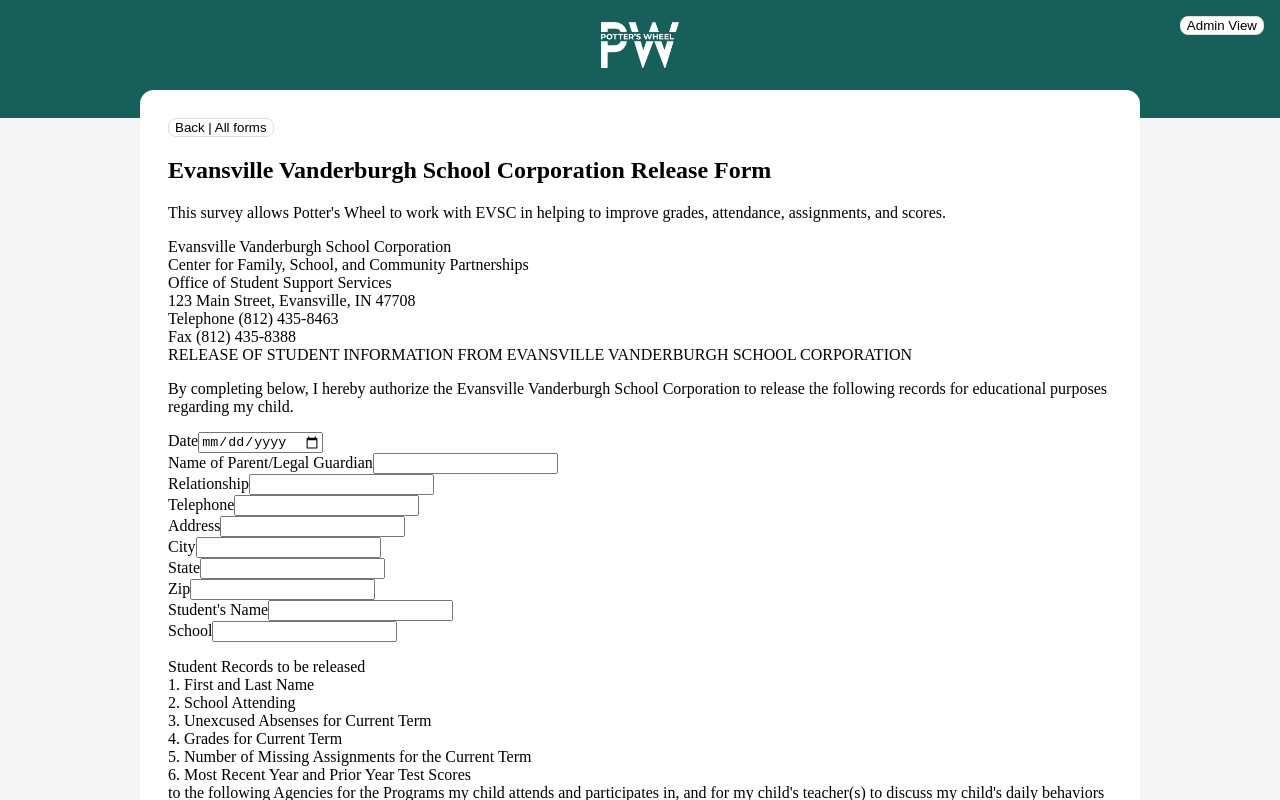
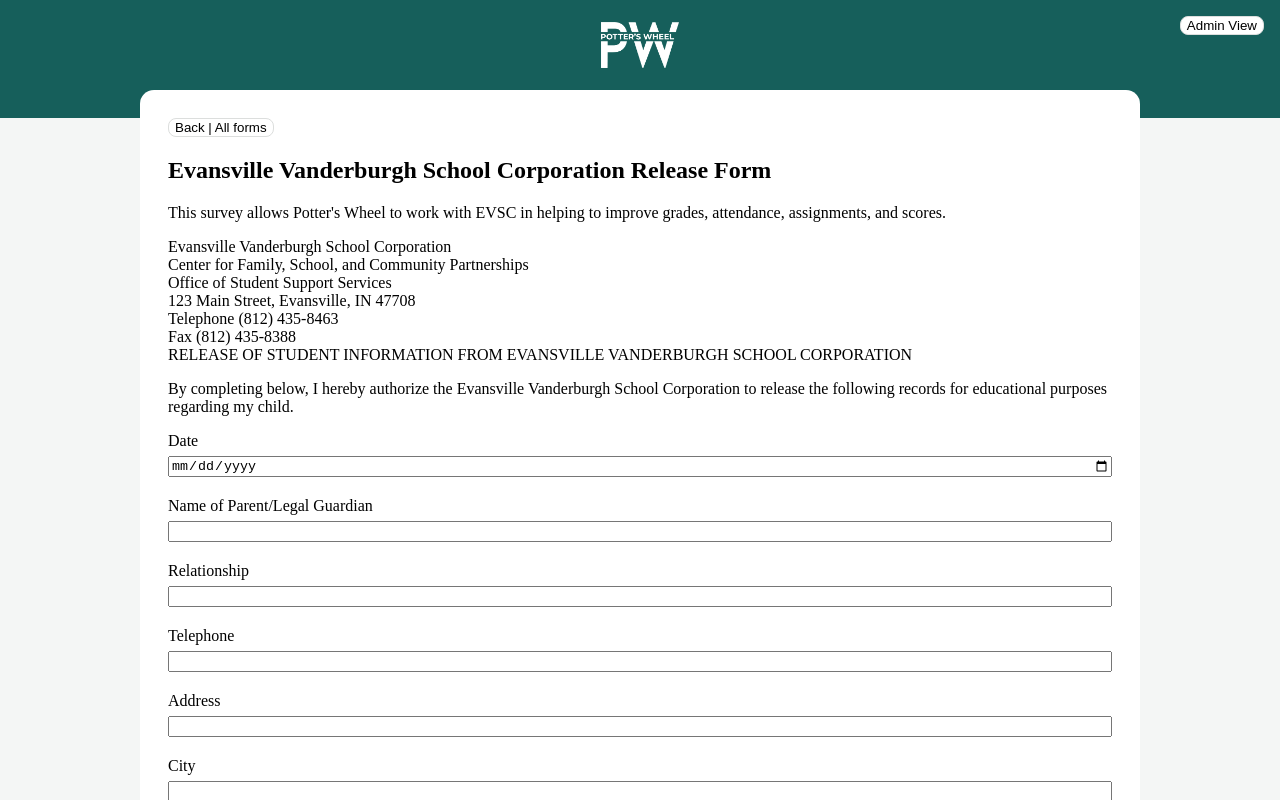
Before and after one commit to andrew-s-thompson/CS499-PottersForms, a React (Vite) app: page / in a window 1280 px wide. Both pictures are taken after a click on the button 563 px from the left and 260 px from the top of the page. Shown: the top 800 px of the page. Built offline with nearby package versions, Linux system fonts and the light colour scheme.

Commit message:
update formatting for question boxes

```diff
--- a/src/index.css
+++ b/src/index.css
@@ -62,3 +62,14 @@ button.primary {
   border: 1px solid var(--outline);
   border-radius: 10px;
 }
+
+.form-page form > div {
+  display: grid;
+  justify-items: start;
+  gap: 6px;
+  margin-bottom: 20px;
+}
+
+.form-page form > div > :is(input:not([type="checkbox"]), select, textarea) {
+  justify-self: stretch;
+}
```
